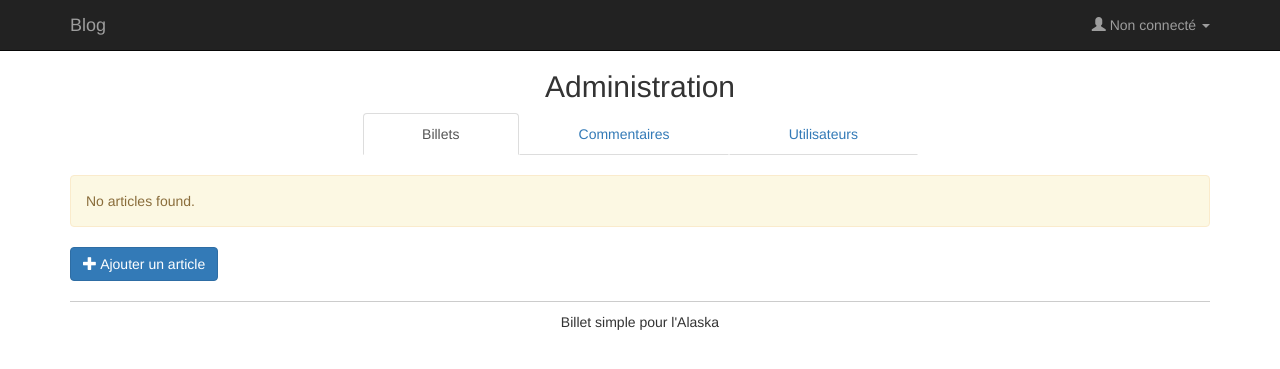
After one commit to FredericAlves/Blog, a PHP site: template views/admin.html.twig in a window 1280 px wide. The commit adds this page. Shown: the top 369 px of the page. Run offline with PHP 8.4, Linux system fonts and the light colour scheme; the template is opened without the code that fills it, so the values that code supplies are empty; some libraries are stand-ins or nearby versions.

Commit message:
ajout backoffice - onglet article

```diff
--- a/db/blog.sql
+++ b/db/blog.sql
@@ -20,7 +20,7 @@ CREATE TABLE comment (
   content longtext NOT NULL,
   report smallint(5) UNSIGNED NOT NULL DEFAULT '0',
   PRIMARY KEY (id),
-  constraint fk_com_bil foreign key(article_id) references article(id),
+  CONSTRAINT del_casc FOREIGN KEY (article_id) REFERENCES article(id) ON DELETE CASCADE,
   constraint fk_com_com foreign key(parent_id) references comment(id)
 ) ENGINE=MyISAM DEFAULT CHARSET=latin1;
 
--- /dev/null
+++ b/views/admin.html.twig
@@ -0,0 +1,80 @@
+{% extends "layout.html.twig" %}
+{% set adminMenu = true %}
+
+{% block title %}Administration{% endblock %}
+
+{% block content %}
+    <h2 class="text-center">{{ block('title') }}</h2>
+    {% for flashMessage in app.session.flashbag.get('success') %}
+        <div class="alert alert-success">
+            {{ flashMessage }}
+        </div>
+    {% endfor %}
+    <div class="row">
+        <div class="col-sm-8 col-sm-offset-2 col-md-6 col-md-offset-3">
+            <ul class="nav nav-tabs nav-justified">
+                <li class="active"><a href="#articles" data-toggle="tab">Billets</a></li>
+                <li><a href="#comments" data-toggle="tab">Commentaires</a></li>
+                <li><a href="#users" data-toggle="tab">Utilisateurs</a></li>
+            </ul>
+        </div>
+    </div>
+    <div class="tab-content">
+        <div class="tab-pane fade in active adminTable" id="articles">
+            {% if articles %}
+                <div class="table-responsive">
+                    <table class="table table-hover table-condensed">
+                        <thead>
+                        <tr>
+                            <th>Titre</th>
+                            <th>Contenu</th>
+                            <th></th>  <!-- Actions column -->
+                        </tr>
+                        </thead>
+                        {% for article in articles %}
+                            <tr>
+                                <td><a class="articleTitle" href="{{ path('article', { 'id': article.id }) }}">{{ article.title }}</a></td>
+                                <td>{{ article.content | truncate(60) }}</td>
+                                <td>
+                                    <a href="" class="btn btn-info btn-xs" title="Edit"><span class="glyphicon glyphicon-edit"></span></a>
+                                    {#<a href="{{ path('admin_article_edit', { 'id': article.id }) }}" class="btn btn-info btn-xs" title="Edit"><span class="glyphicon glyphicon-edit"></span></a>#}
+                                    <button type="button" class="btn btn-danger btn-xs" title="Delete" data-toggle="modal" data-target="#articleDialog{{ article.id }}"><span class="glyphicon glyphicon-remove"></span>
+                                    </button>
+                                    <div class="modal fade" id="articleDialog{{ article.id }}" tabindex="-1" role="dialog" aria-labelledby="myModalLabel" aria-hidden="true">
+                                        <div class="modal-dialog">
+                                            <div class="modal-content">
+                                                <div class="modal-header">
+                                                    <button type="button" class="close" data-dismiss="modal" aria-hidden="true">&times;</button>
+                                                    <h4 class="modal-title" id="myModalLabel">Confirmation nécessaire</h4>
+                                                </div>
+                                                <div class="modal-body">
+                                                    Voulez vous vraiment supprimer ce billet ?
+                                                </div>
+                                                <div class="modal-footer">
+                                                    <button type="button" class="btn btn-default" data-dismiss="modal">Annuler</button>
+                                                    <a href="" class="btn btn-danger">Confirmer</a>
+                                                    {#<a href="{{ path('admin_article_delete', { 'id': article.id }) }}" class="btn btn-danger">Confirmer</a>#}
+                                                </div>
+                                            </div><!-- /.modal-content -->
+                                        </div><!-- /.modal-dialog -->
+                                    </div><!-- /.modal -->
+                                </td>
+                            </tr>
+                        {% endfor %}
+                    </table>
+                </div>
+            {% else %}
+                <div class="alert alert-warning">No articles found.</div>
+            {% endif %}
+            <a href="{{ path('add-article') }}"><button type="button" class="btn btn-primary"><span class="glyphicon glyphicon-plus"></span> Ajouter un article</button></a>
+        </div>
+        <div class="tab-pane fade adminTable" id="comments">
+            <!-- TODO Insérer ici le code de gestion des commentaires -->
+
+        </div>
+        <div class="tab-pane fade adminTable" id="users">
+            <!-- TODO Insérer ici le code de gestion des utilisateurs -->
+
+        </div>
+    </div>
+{% endblock %}
--- a/views/comment.html.twig
+++ b/views/comment.html.twig
@@ -27,7 +27,6 @@
 
 
             </div>
-            </button>
 
             </p>
         </div>
--- a/views/layout.html.twig
+++ b/views/layout.html.twig
@@ -23,7 +23,7 @@
             <div class="collapse navbar-collapse" id="navbar-collapse-target">
                 <ul class="nav navbar-nav navbar-right">
                     {% if app.user and is_granted('ROLE_ADMIN') %}
-                        <li class="{% if adminMenu is defined %}active{% endif %}">{#<a href="{{ path('admin') }}"#}<a href=""><span class="glyphicon glyphicon-cog"></span> Administration</a></li>
+                        <li class="{% if adminMenu is defined %}active{% endif %}"><a href="{{ path('admin') }}"><span class="glyphicon glyphicon-cog"></span> Administration</a></li>
                     {% endif %}
                     {% if is_granted('IS_AUTHENTICATED_FULLY') %}
                         <li class="dropdown">
```
Also changed, not shown: app/app.php (+10 -0 lines), app/routes.php (+8 -0 lines), src/Controller/AdminController.php (added, +55 -0 lines), src/DAO/ArticleDAO.php (+32 -0 lines), src/DAO/CommentDAO.php (+22 -2 lines), src/DAO/UserDAO.php (+18 -0 lines), views/article_form.html.twig (added, +57 -0 lines).
